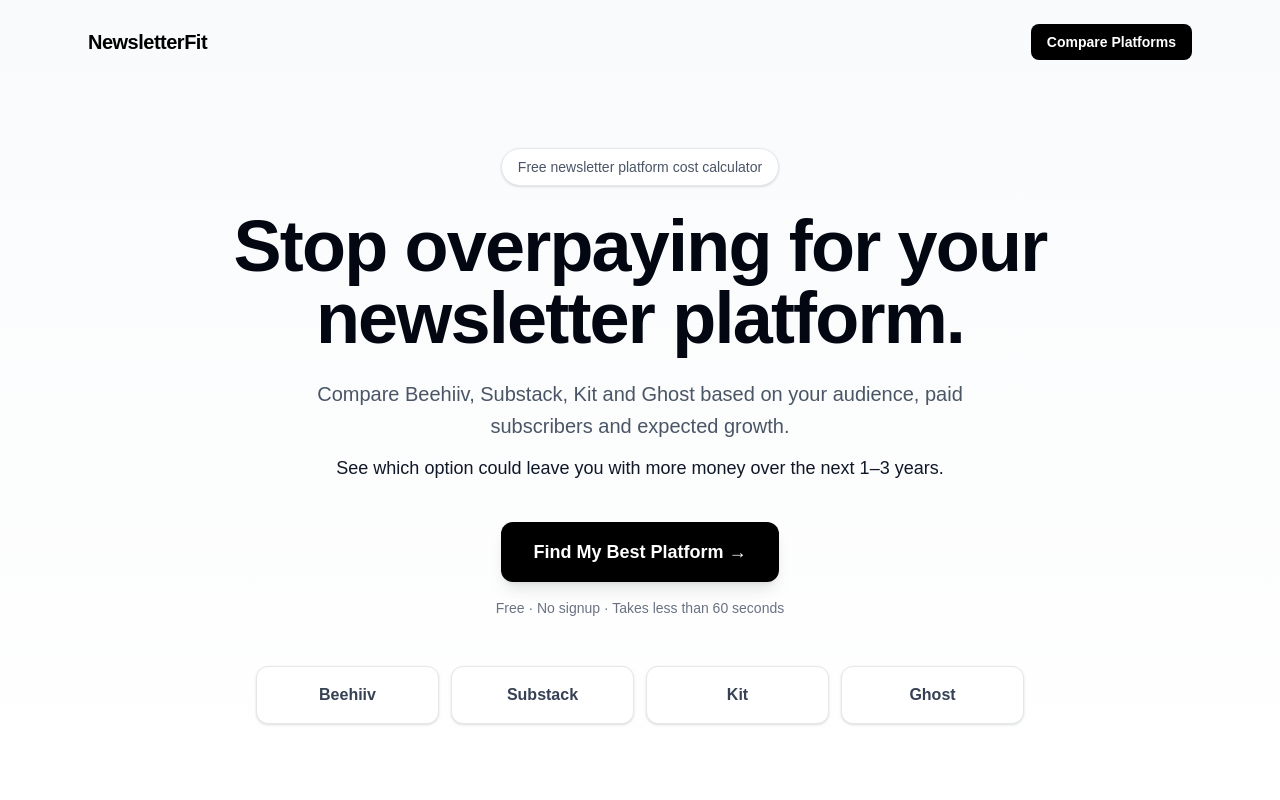
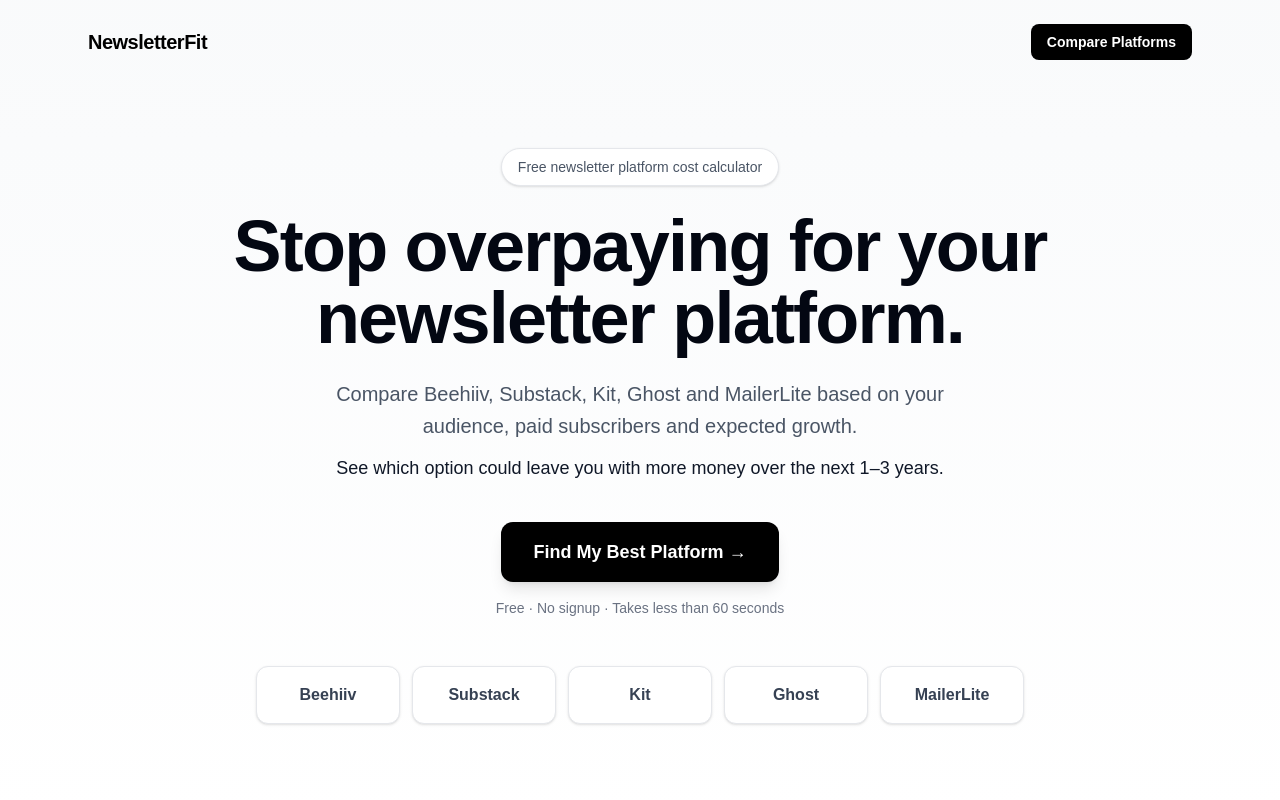
Before and after one commit to juangomez250505/newsletterfit, a Next.js app: page / in a window 1280 px wide. Shown: the top 800 px of the page. Built offline with nearby package versions, Linux system fonts and the light colour scheme.

Commit message:
Add MailerLite to platform calculator

```diff
--- a/app/page.tsx
+++ b/app/page.tsx
@@ -2,7 +2,12 @@
 
 import { useState } from "react";
 
-type PlatformName = "Beehiiv" | "Substack" | "Kit" | "Ghost";
+type PlatformName =
+  | "Beehiiv"
+  | "Substack"
+  | "Kit"
+  | "Ghost"
+  | "MailerLite";
 
 const affiliateLinks: Partial<Record<PlatformName, string>> = {
   Beehiiv: "https://www.beehiiv.com/?via=newsletterfit",
@@ -61,6 +66,16 @@
   return null;
 }
 
+function mailerLiteComfortPrice(subs: number) {
+  if (subs <= 500) return 10.8;
+  if (subs <= 1000) return 17.1;
+  if (subs <= 2500) return 29.7;
+  if (subs <= 5000) return 44.1;
+  if (subs <= 10000) return 80.1;
+
+  return null;
+}
+
   function platformMonthlyCost(
     platform: PlatformName,
     subs: number,
@@ -113,7 +128,19 @@
 
   return revenue * 0.035 + paid * 0.3;
 }
+if (platform === "MailerLite") {
+  const planCost =
+    paid === 0 && subs <= 250
+      ? 0
+      : mailerLiteComfortPrice(subs);
 
+  if (planCost === null) return null;
+
+  const paymentFees =
+    paid > 0 ? revenue * 0.029 + paid * 0.3 : 0;
+
+  return planCost + paymentFees;
+}
    if (platform === "Ghost") {
   let planCost: number;
 
@@ -166,6 +193,7 @@
       Substack: 0,
       Kit: 0,
       Ghost: 0,
+      MailerLite: 0,
     };
 
     const supported: Record<PlatformName, boolean> = {
@@ -173,6 +201,7 @@
       Substack: true,
       Kit: true,
       Ghost: true,
+      MailerLite: true,
     };
 
    const platformNames: PlatformName[] = [
@@ -180,6 +209,7 @@
   "Substack",
   "Kit",
   "Ghost",
+  "MailerLite",
 ];
 
     for (let month = 0; month < months; month++) {
@@ -229,6 +259,13 @@
         cost: totals.Ghost,
         supported: supported.Ghost,
         note: "Publisher/Business hosting + Stripe. Modeled up to 10,000 members.",
+      },
+      {
+  name: "MailerLite",
+  cost: totals.MailerLite,
+  supported: supported.MailerLite,
+  description:
+    "Comfort plan + Stripe processing for paid newsletters.",
 },
     ];
 
@@ -365,7 +402,7 @@
     </h1>
 
     <p className="mx-auto mt-6 max-w-2xl text-lg leading-8 text-gray-600 md:text-xl">
-      Compare Beehiiv, Substack, Kit and Ghost based on your audience,
+      Compare Beehiiv, Substack, Kit, Ghost and MailerLite based on your audience,
       paid subscribers and expected growth.
     </p>
 
@@ -384,8 +421,8 @@
       Free · No signup · Takes less than 60 seconds
     </p>
 
-    <div className="mx-auto mt-12 grid max-w-3xl grid-cols-2 gap-3 md:grid-cols-4">
-      {["Beehiiv", "Substack", "Kit", "Ghost"].map((platform) => (
+    <div className="mx-auto mt-12 grid max-w-3xl grid-cols-2 gap-3 md:grid-cols-5">
+      {["Beehiiv", "Substack", "Kit", "Ghost", "MailerLite"].map((platform) => (
         <div
           key={platform}
           className="rounded-xl border border-gray-200 bg-white px-4 py-4 font-semibold text-gray-700 shadow-sm"
@@ -477,6 +514,7 @@
                 <option value="Beehiiv">Beehiiv</option>
                 <option value="Kit">Kit</option>
                 <option value="Ghost">Ghost</option>
+                <option value="MailerLite">MailerLite</option>
               </select>
             </label>
 
```
Lines whose indentation alone changed are shown as unchanged.
